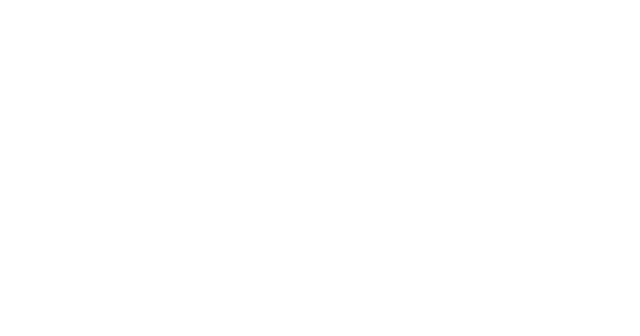
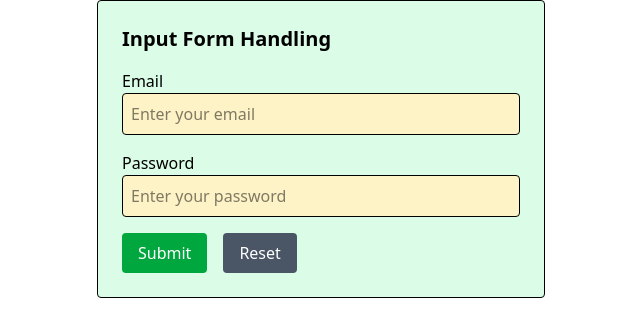
Before and after one commit to srseen/learn-react-vitest, a React (Vite) app: page /basics/input in a window 1280 px wide. Before the commit this address had no page. Shown: the top 336 px of the page, without its empty margins (319-959 px from the left). Built offline with nearby package versions, Linux system fonts and the light colour scheme.

Commit message:
feat:add InputFormHandling component

```diff
--- /dev/null
+++ b/src/components/basics/7.Input Form Handling/InputFormHandling.tsx
@@ -0,0 +1,81 @@
+import { useState } from "react";
+
+export function InputFormHandling() {
+  const [form, setForm] = useState({ email: "", password: "" });
+  const [submitted, setSubmitted] = useState(false);
+
+  const handleChange = (e: React.ChangeEvent<HTMLInputElement>) => {
+    setForm({ ...form, [e.target.name]: e.target.value });
+  };
+
+  const handleSubmit = (e: React.FormEvent<HTMLFormElement>) => {
+    e.preventDefault();
+    setSubmitted(true);
+  };
+
+  const handleReset = () => {
+    setForm({ email: "", password: "" });
+    setSubmitted(false);
+  };
+
+  return (
+    <form
+      onSubmit={handleSubmit}
+      onReset={handleReset}
+      className="bg-green-100 p-6 space-y-4 border rounded max-w-md mx-auto"
+    >
+      <h2 className="text-xl font-bold">Input Form Handling</h2>
+
+      <div>
+        <label htmlFor="email" className="block font-medium">
+          Email
+        </label>
+        <input
+          id="email"
+          name="email"
+          type="email"
+          value={form.email}
+          onChange={handleChange}
+          className="border p-2 w-full rounded bg-amber-100"
+          placeholder="Enter your email"
+        />
+      </div>
+
+      <div>
+        <label htmlFor="password" className="block font-medium">
+          Password
+        </label>
+        <input
+          id="password"
+          name="password"
+          type="password"
+          value={form.password}
+          onChange={handleChange}
+          className="border p-2 w-full rounded bg-amber-100"
+          placeholder="Enter your password"
+        />
+      </div>
+
+      <div className="flex gap-4">
+        <button
+          type="submit"
+          className="bg-green-600 text-white px-4 py-2 rounded"
+        >
+          Submit
+        </button>
+        <button
+          type="reset"
+          className="bg-gray-600 text-white px-4 py-2 rounded"
+        >
+          Reset
+        </button>
+      </div>
+
+      {submitted && (
+        <div className="mt-4 text-green-600">
+          ✅ Submitted: {form.email} / {form.password}
+        </div>
+      )}
+    </form>
+  );
+}
--- a/src/main.tsx
+++ b/src/main.tsx
@@ -10,6 +10,7 @@
 import { List } from "./components/basics/4. List Rendering/ListRendering";
 import { EventHandling } from "./components/basics/5.Event Handling/EventHandling";
 import { UseState } from "./components/basics/6.State (useState)/UseState";
+import { InputFormHandling } from "./components/basics/7.Input Form Handling/InputFormHandling";
 
 createRoot(document.getElementById("root")!).render(
   <StrictMode>
@@ -24,6 +25,7 @@
         <Route path="/basics/list" element={<List />} />
         <Route path="/basics/event" element={<EventHandling />} />
         <Route path="/basics/state" element={<UseState />} />
+        <Route path="/basics/input" element={<InputFormHandling />} />
         {/* basic routes */}
       </Routes>
     </BrowserRouter>
```
Also changed, not shown: 1 other file (tests, documents, lock files or other folders).
